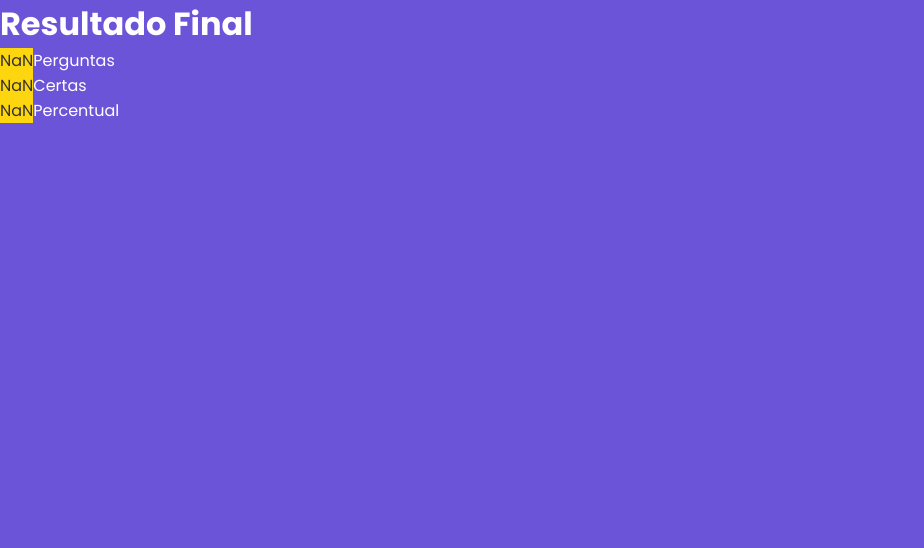
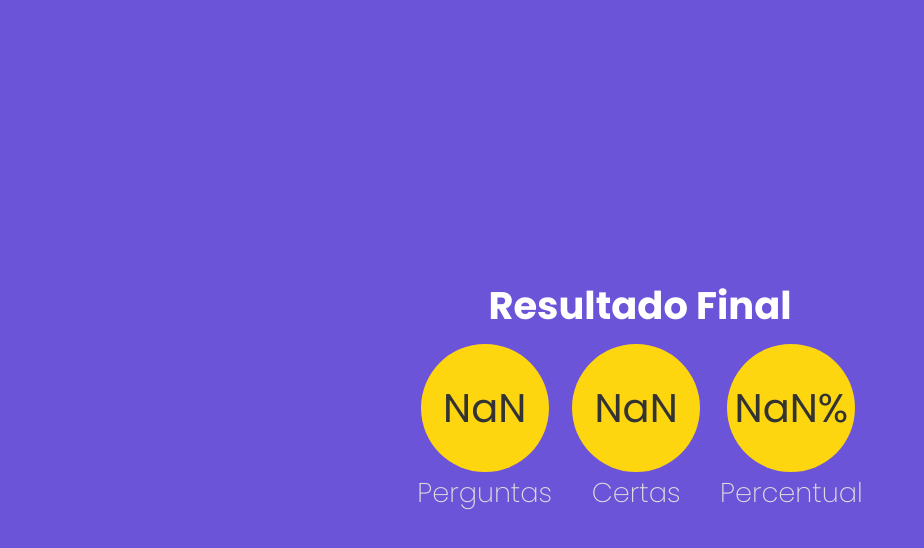
Before and after one commit to filipealvesr2019/quiz, a Next.js app: page /resultado in a window 1280 px wide. Shown: the top 548 px of the page, without its empty margins (0-924 px from the left). Built offline with nearby package versions, Linux system fonts and the light colour scheme.

Commit message:
componente resultado

```diff
--- a/pages/resultado.tsx
+++ b/pages/resultado.tsx
@@ -12,9 +12,15 @@ export default function Resultado(){
     return (
         <div className={styles.resultado}>
         <h1>Resultado Final</h1>
+
+        <div style={{
+            display:"flex"
+        }}>
         <Estatistica  texto="Perguntas" valor={total} />
         <Estatistica  texto="Certas" valor={certas} />
-        <Estatistica  texto="Percentual" valor={`${percentual}`} />
+        <Estatistica  texto="Percentual" valor={`${percentual}%`} />
+
+        </div>
 
         </div>
     )
--- a/styles/Estatistica.module.css
+++ b/styles/Estatistica.module.css
@@ -1,3 +1,22 @@
 .Estatistica{
     display: flex;
+    flex-direction: column;
+    align-items: center;
+    margin: 10px;
 }
+
+.valor {
+    display: flex;
+    justify-content: center;
+    align-items: center;
+    width: 8rem;
+    height:  8rem;
+    border-radius: 50%;
+    font-size: 2.5rem;
+}
+
+.texto{
+    color: #ddd;
+    font-size: 1.7rem;
+    font-weight: 200;
+}
--- a/styles/Resultado.module.css
+++ b/styles/Resultado.module.css
@@ -1,4 +1,8 @@
 .resultado{
     display: flex;
     flex-direction: column;
+    justify-content: center;
+    align-items: center;
+    height: 100vh;
+    font-size: 1.2rem;
 }
```
